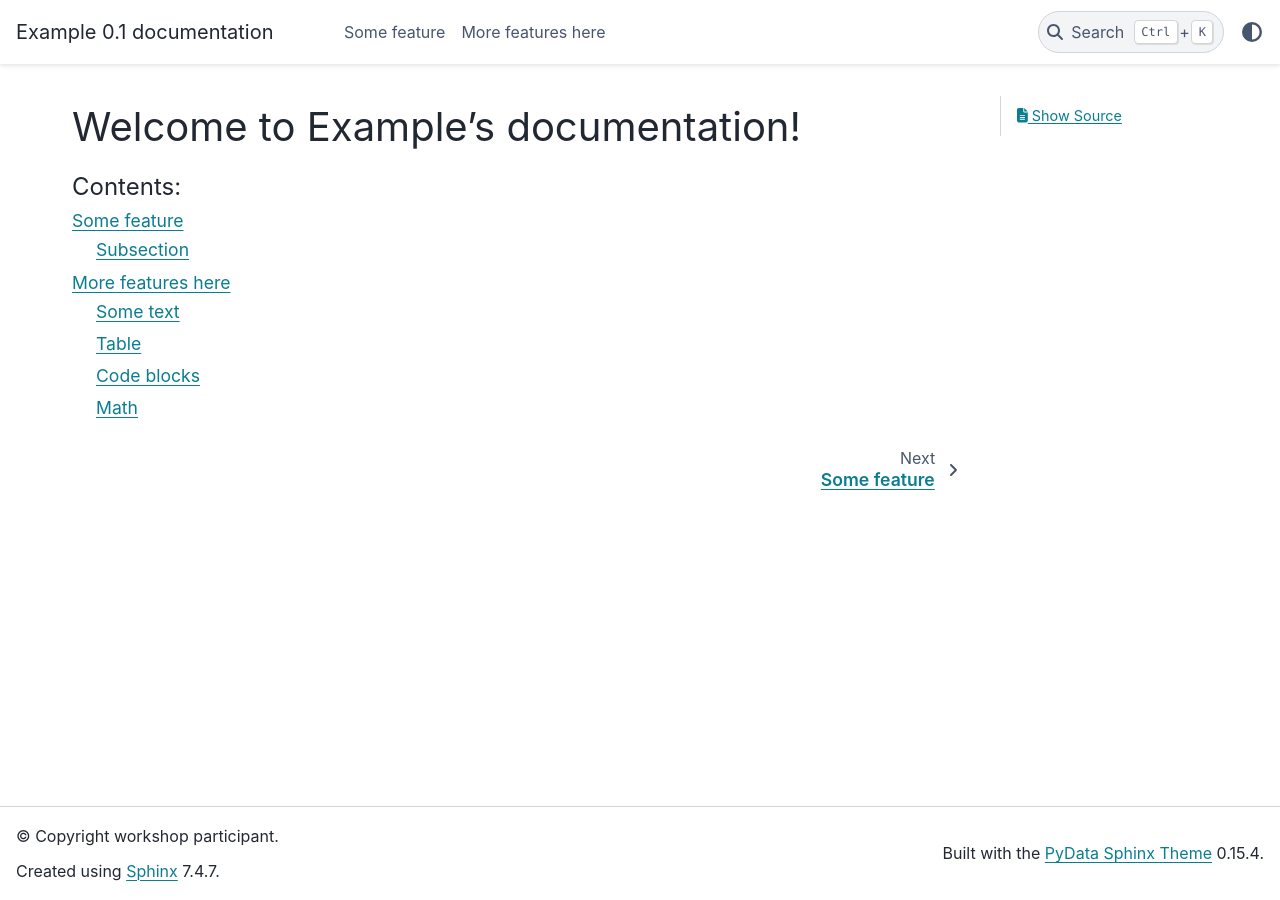
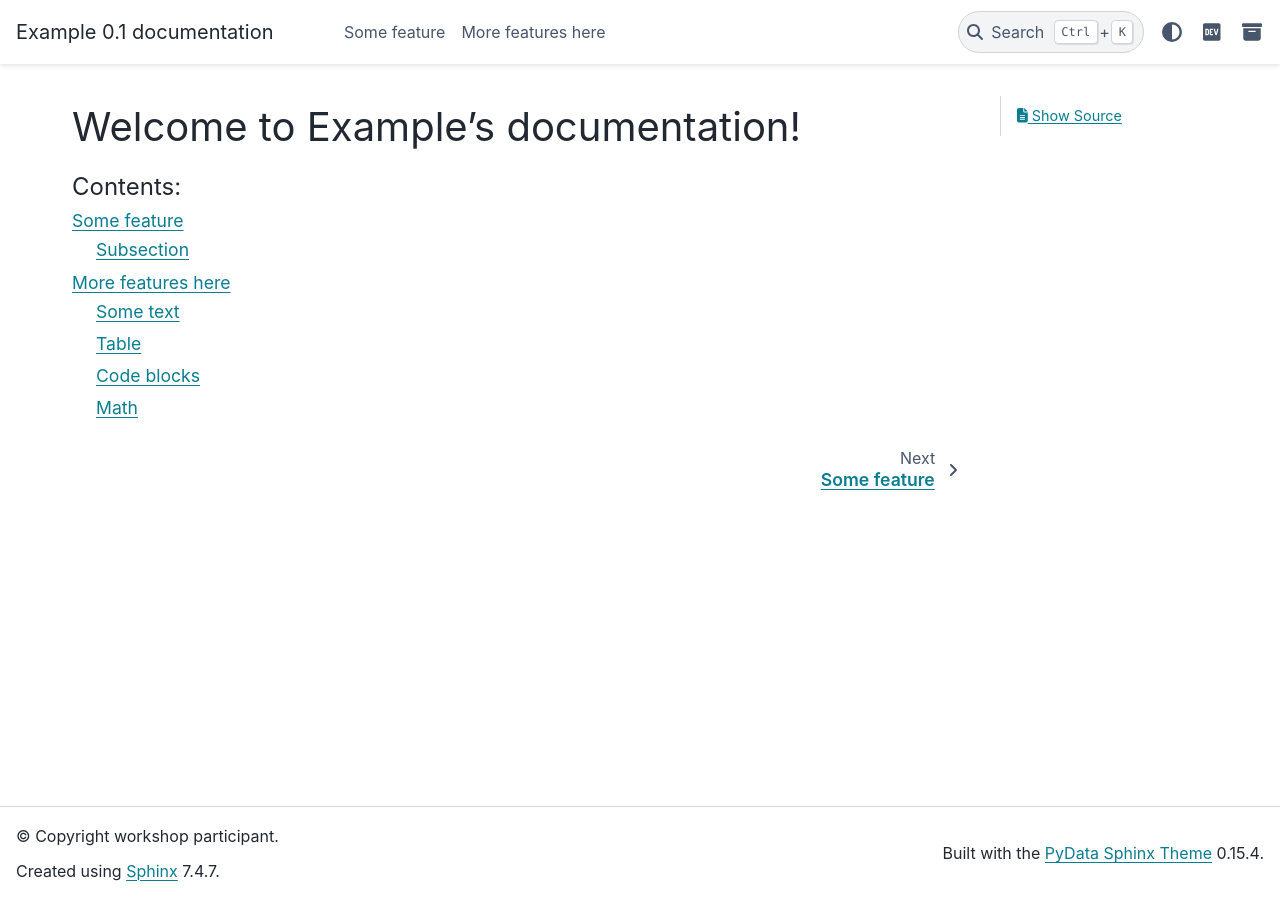
Before and after one commit to damar-wicaksono/documentation-example, a Sphinx documentation site: the page built from doc/index.rst, in a window 1280 px wide. Built offline with Sphinx 7.4.7 and the PyData theme 0.15.4, drawn with Linux system fonts in a browser that asks for light colours.

```diff
--- a/doc/conf.py
+++ b/doc/conf.py
@@ -26,3 +26,20 @@ exclude_patterns = ['_build', 'Thumbs.db', '.DS_Store']
 
 html_theme = "pydata_sphinx_theme"
 html_static_path = ['_static']
+
+html_theme_options = {
+  "icon_links": [
+    {
+      "name": "Latest Docs",
+      "url": "https://github.com/<your-org>/<your-repo>",
+      "icon": "fa-brands fa-dev",
+      "type": "fontawesome",
+    },
+    {
+      "name": "Stable Docs",
+      "url": "https://github.com/<your-org>/<your-repo>",
+      "icon": "fa-solid fa-box-archive",
+      "type": "fontawesome",
+    },
+  ],
+}
```
